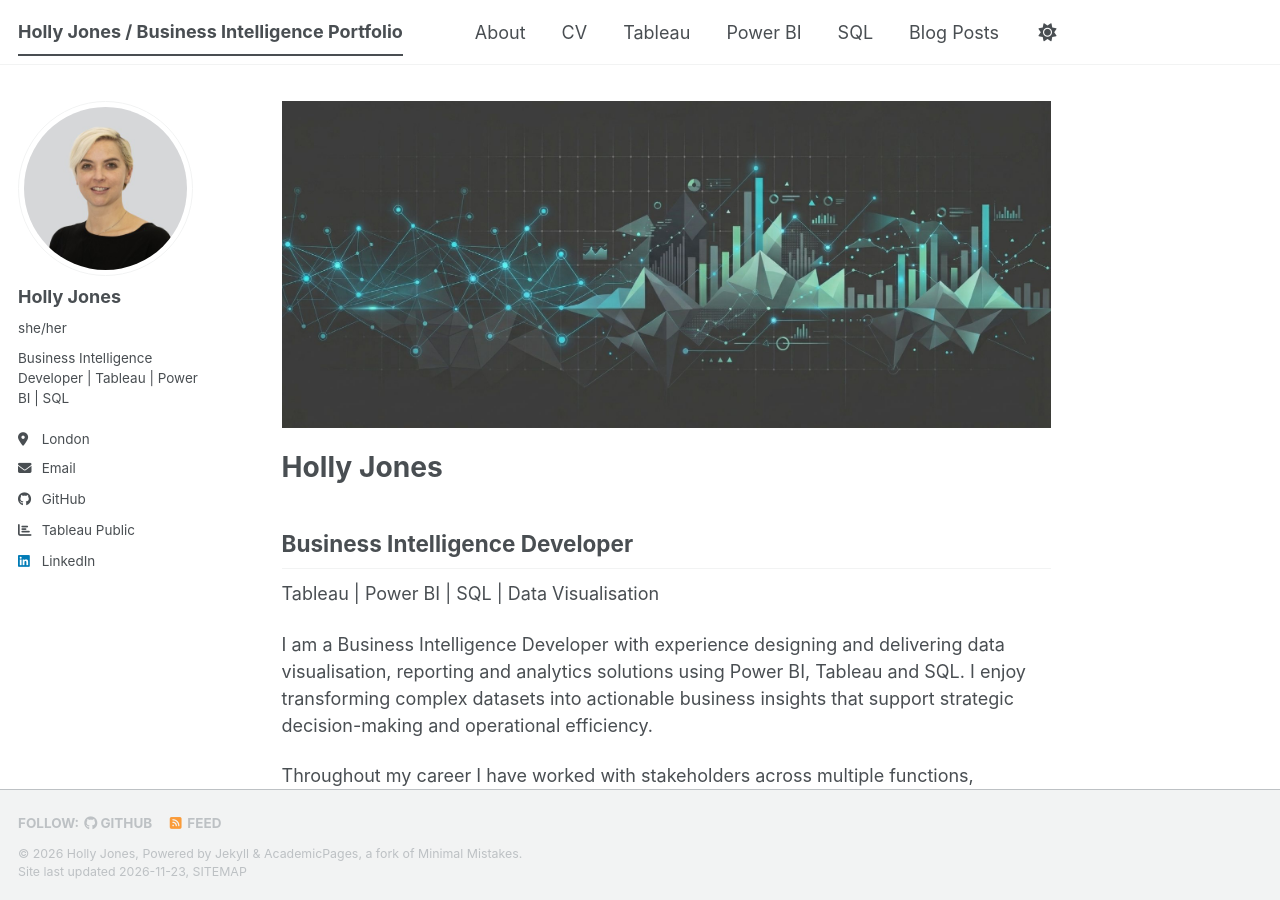
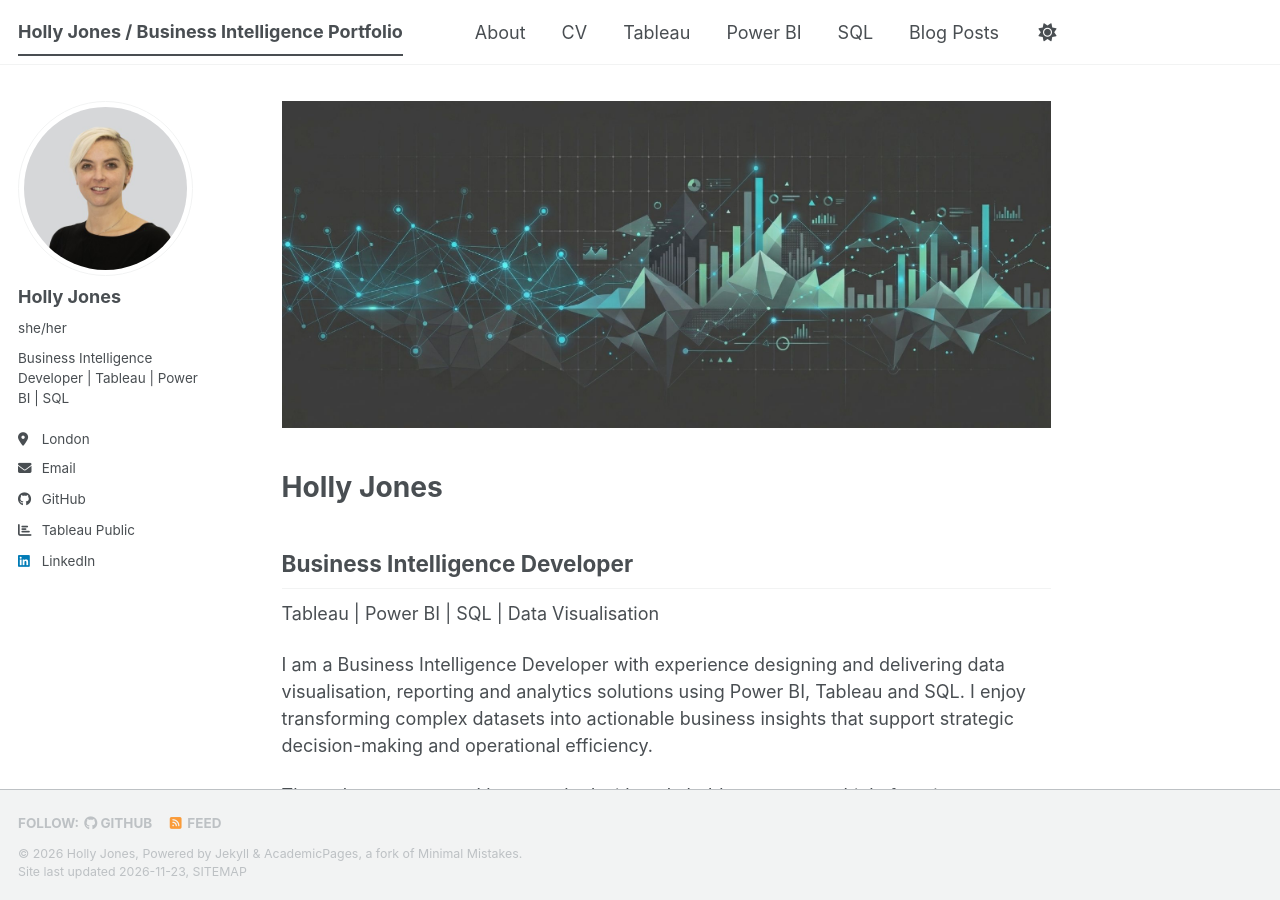
Before and after one commit to hjones87/hjones87.github.io, a Jekyll site: the page built from _pages/about.md, in a window 1280 px wide and 900 px high. Built offline with Jekyll 4.4.1, drawn with Linux system fonts in a browser that asks for light colours; a script bundle is joined from its source files by our own code; a style sheet for code colours, icons or effects is not loaded.

Commit message:
Update image syntax for portfolio banner

```diff
--- a/_pages/about.md
+++ b/_pages/about.md
@@ -7,7 +7,7 @@ redirect_from:
   - /about/
   - /about.html
 ---
-![Portfolio Banner](/images/header.jpg)
+<img src="/images/header.jpg" alt="Portfolio Banner" style="width:100%; margin-bottom:20px;">
 
 # Holly Jones
 ## Business Intelligence Developer
```
